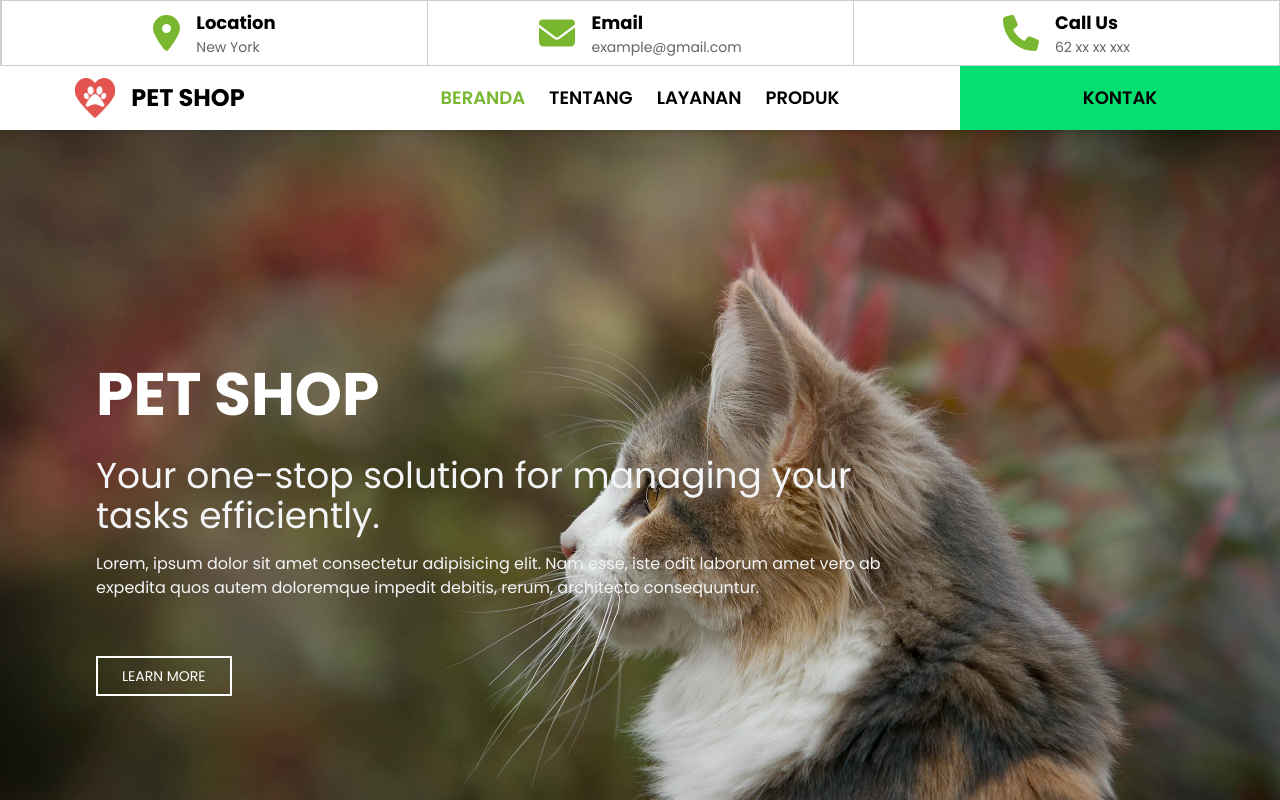
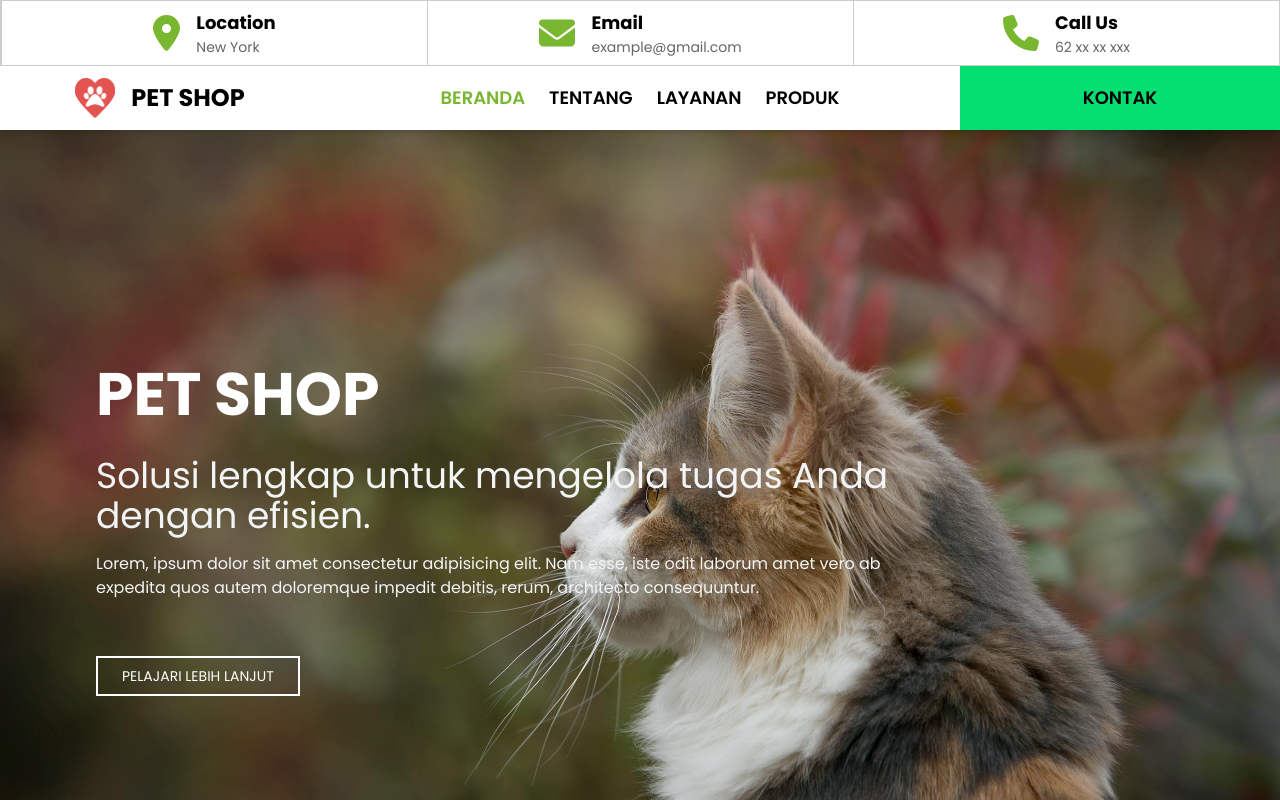
Before and after one commit to nandhastr/website-petshop, a React (Vite) app: page / in a window 1280 px wide. Shown: the top 800 px of the page. Built offline with nearby package versions, Linux system fonts and the light colour scheme.

Commit message:
fix image path

```diff
--- a/src/components/common/Hero/index.jsx
+++ b/src/components/common/Hero/index.jsx
@@ -15,11 +15,11 @@ const Hero = () => {
             >
                 <div className="flex flex-col gap-4 w-[100%] md:w-[75%]">
                     <h1 className="text-6xl font-bold mb-4 text-[#fff]  uppercase">pet shop</h1>
-                    <h2 className="text-lg md:text-4xl text-gray-100 ">Your one-stop solution for managing your tasks efficiently.</h2>
+                    <h2 className="text-lg md:text-4xl text-gray-100 ">Solusi lengkap untuk mengelola tugas Anda dengan efisien.</h2>
                     <p className="text-gray-100">Lorem, ipsum dolor sit amet consectetur adipisicing elit. Nam esse, iste odit laborum amet vero ab expedita quos autem doloremque impedit debitis, rerum, architecto consequuntur.</p>
                 </div>
 
-                <LearnMoreBox className="mt-6 px-4 border-2 border-[#fff] text-[#fff] uppercase py-2  hover:bg-[#fff] hover:text-[#000] transition-all duration-700 ease-in-out" >learn more</LearnMoreBox>
+                <LearnMoreBox className="mt-6 px-4 border-2 border-[#fff] text-[#fff] uppercase py-2  hover:bg-[#fff] hover:text-[#000] transition-all duration-700 ease-in-out">Pelajari lebih lanjut</LearnMoreBox>
             </div>
         </>
     );
--- a/src/components/layouts/Navbar/Navbar-Sticky/NavbarSticky.jsx
+++ b/src/components/layouts/Navbar/Navbar-Sticky/NavbarSticky.jsx
@@ -2,6 +2,8 @@ import { faBars } from "@fortawesome/free-solid-svg-icons";
 import { FontAwesomeIcon } from "@fortawesome/react-fontawesome";
 import React, { useEffect, useState } from "react";
 import { Link, useLocation } from "react-router-dom";
+
+import HeroImg from "/images/logo.png";
 
 const NavbarSticky = () => {
     const [isScroll, setIsScroll] = useState(false);
@@ -49,7 +51,7 @@ const NavbarSticky = () => {
                 <div className="hidden md:grid grid-cols-[1fr_2fr_1fr] w-full h-full">
                     {/* Logo & Judul */}
                     <div className="flex justify-center items-center gap-4 w-full">
-                        <img src="/images/logo.png" className="w-10 h-10" alt="LOGO" />
+                        <img src={HeroImg} className="w-5 h-5 md:w-10 md:h-10" alt="LOGO" />
                         <span className="text-2xl font-bold ">PET SHOP</span>
                     </div>
 
@@ -77,7 +79,7 @@ const NavbarSticky = () => {
                 <div className="flex flex-col md:hidden w-full px-2 md:px-6 py-4 ">
                     <div className="flex ">
                         <div className="flex items-center gap-2 ms:gap-4 w-full ">
-                            <img src="/src/assets/images/logo.png" className="w-6 h-6 sm:w-8 sm:h-8 md:w-10 md:h-10" alt="LOGO" />
+                            <img src={HeroImg} className="w-6 h-6 sm:w-8 sm:h-8 md:w-10 md:h-10" alt="LOGO" />
                             <span className="text-md sm:text-lg md:text-2xl font-bold ">PET SHOP</span>
                         </div>
 
```
